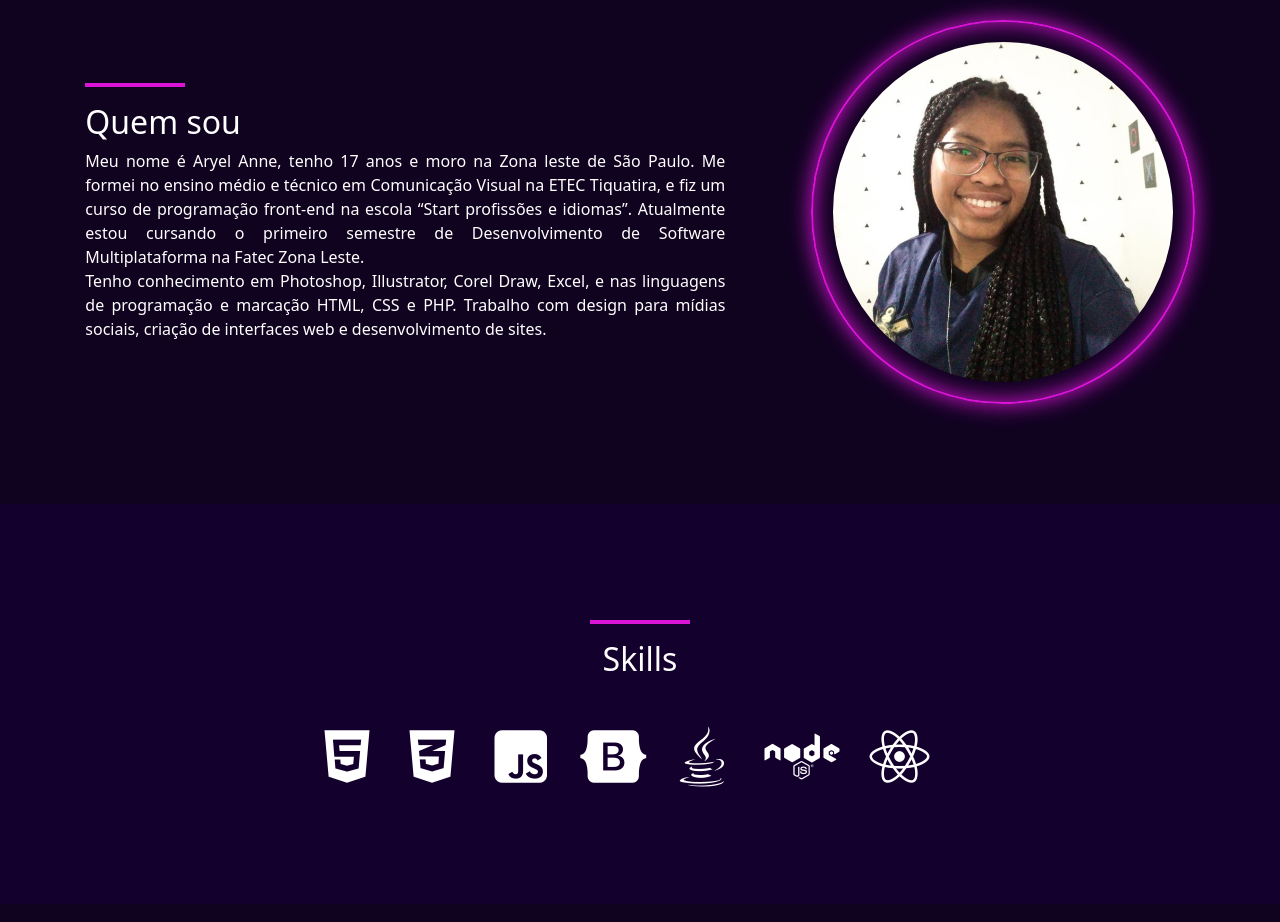
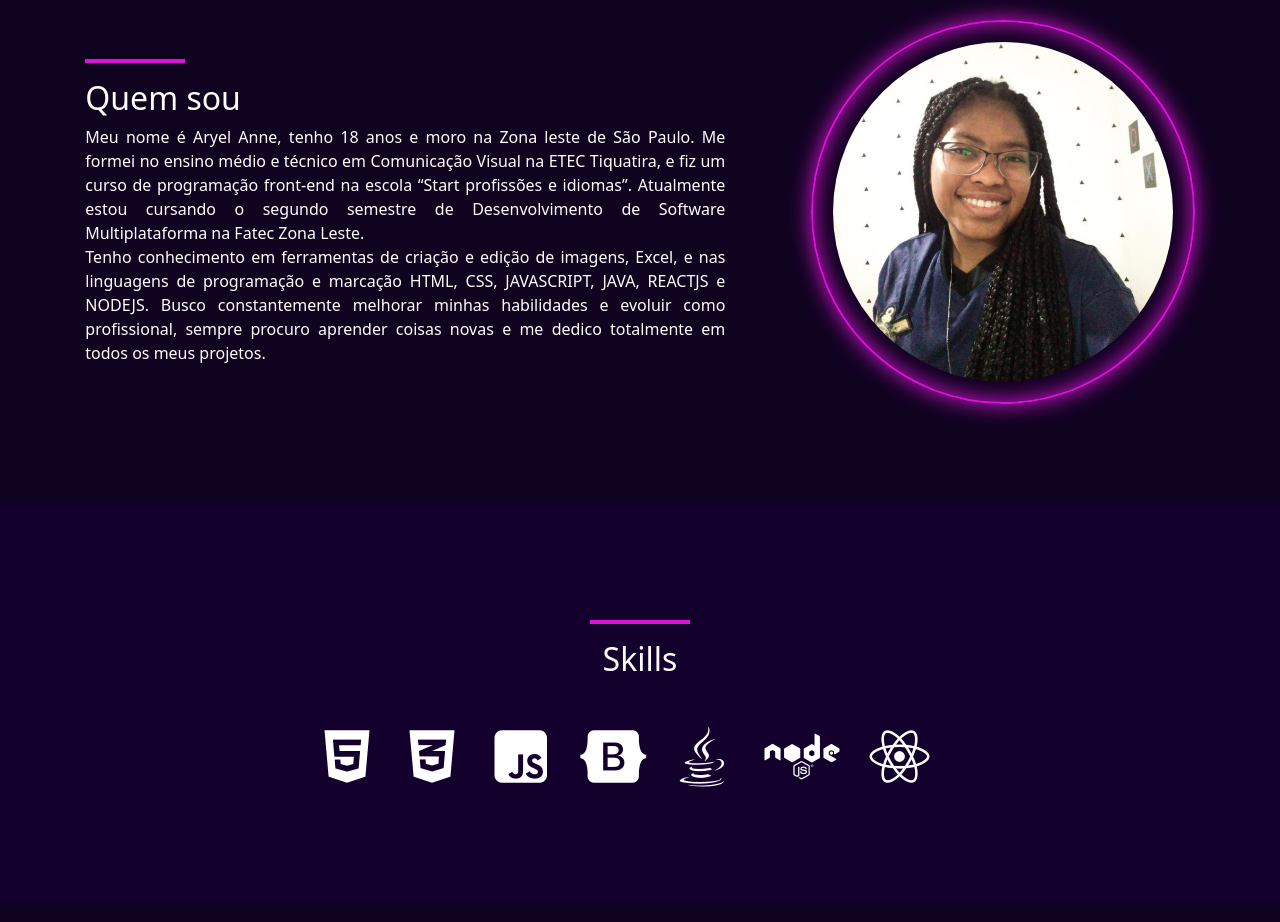
Before and after one commit to Aryel15/Portifolio-REACTJS, a React (Vite) app: page / in a window 1280 px wide. Shown: the part 880-1802 px from the top of the page. Built offline with nearby package versions, Linux system fonts and the light colour scheme.

Commit message:
Update index.jsx

```diff
--- a/src/pages/home/index.jsx
+++ b/src/pages/home/index.jsx
@@ -37,9 +37,10 @@ export function Home() {
                 <div className="text">
                     <hr/>
                         <h2>Quem sou</h2>
-                        <p>Meu nome é Aryel Anne, tenho 17 anos e moro na Zona leste de São Paulo. Me formei no ensino médio e técnico em Comunicação Visual na ETEC Tiquatira, e fiz um curso de programação front-end na escola “Start profissões e idiomas”. Atualmente estou cursando o primeiro semestre de Desenvolvimento de Software Multiplataforma na Fatec Zona Leste.
+                        <p>Meu nome é Aryel Anne, tenho 18 anos e moro na Zona leste de São Paulo. Me formei no ensino médio e técnico em Comunicação Visual na ETEC Tiquatira, e fiz um curso de programação front-end na escola “Start profissões e idiomas”. Atualmente estou cursando o segundo semestre de Desenvolvimento de Software Multiplataforma na Fatec Zona Leste.
                         <br/>
-                        Tenho conhecimento em Photoshop, Illustrator, Corel Draw, Excel, e nas linguagens de programação e marcação HTML, CSS e PHP. Trabalho com design para mídias sociais, criação de interfaces web e desenvolvimento de sites.</p>
+                        Tenho conhecimento em ferramentas de criação e edição de imagens, Excel, e nas linguagens de programação e marcação HTML, CSS, JAVASCRIPT, JAVA, REACTJS e NODEJS.
+Busco constantemente melhorar minhas habilidades e evoluir como profissional, sempre procuro aprender coisas novas e me dedico totalmente em todos os meus projetos.</p>
                 </div>
                 <img src='/imgs/eu.jpg' alt=""/>
             </section>
```
